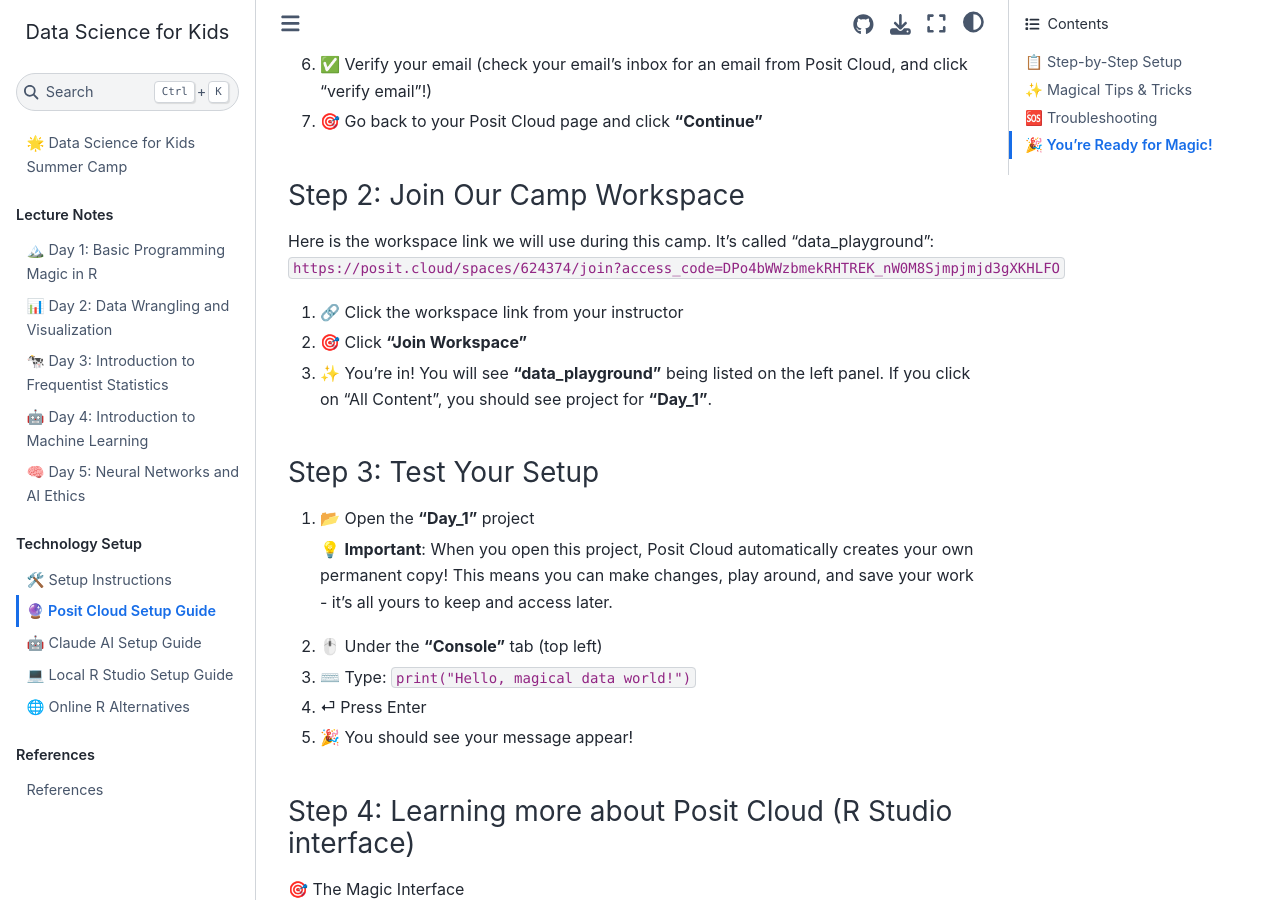
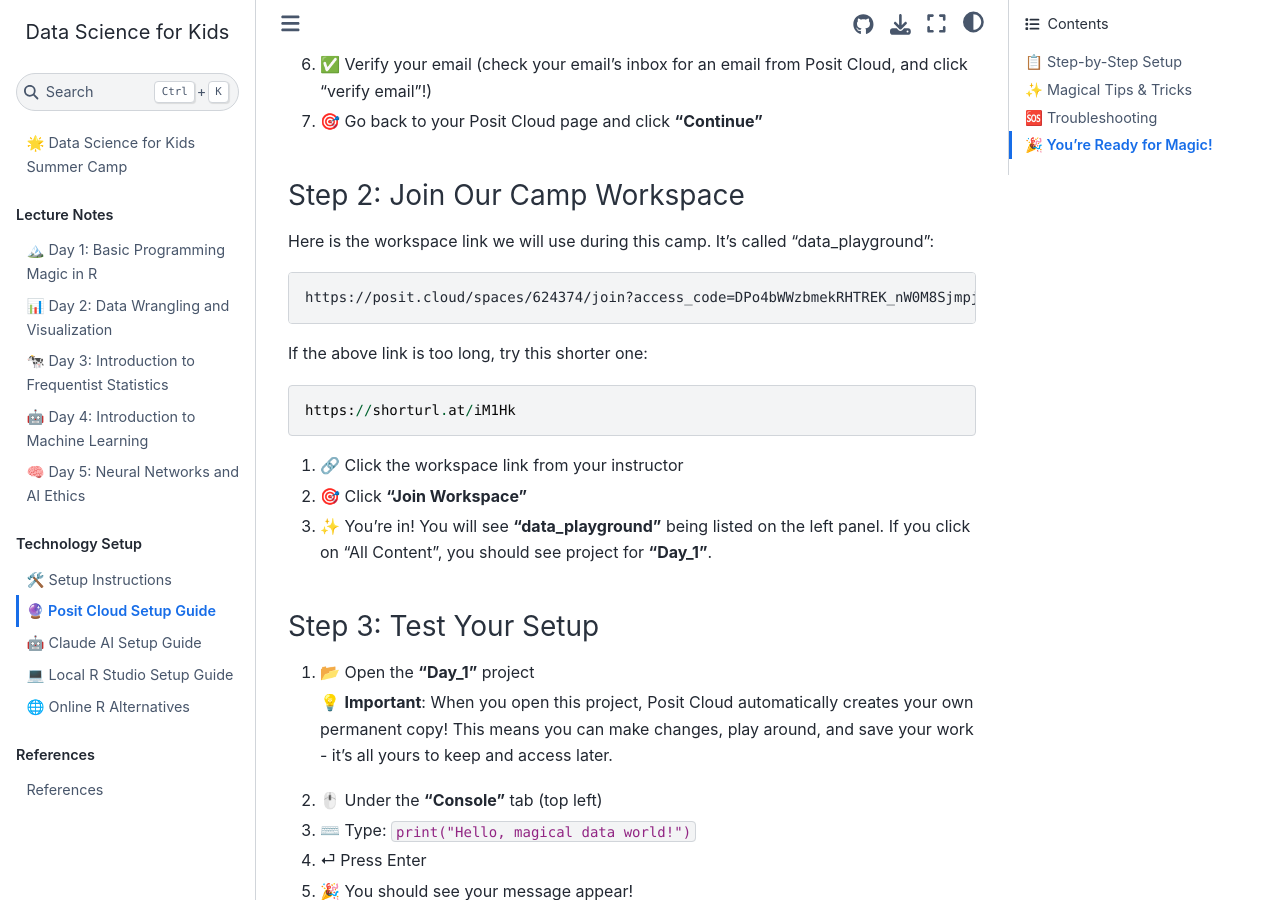
Before and after one commit to skysheng7/data_science_for_kids, a Jupyter Book: the page built from docs/setup/posit-cloud-setup.md, in a window 1280 px wide and 900 px high, scrolled down 541 px. Built offline with Jupyter Book 1.0.4 settings and Sphinx 7.4.7 and the Sphinx Book theme 1.1.4, drawn with Linux system fonts in a browser that asks for light colours.

Commit message:
add short link too

````diff
--- a/docs/setup/posit-cloud-setup.md
+++ b/docs/setup/posit-cloud-setup.md
@@ -23,7 +23,14 @@
 ### Step 2: Join Our Camp Workspace
 
 Here is the workspace link we will use during this camp. It's called "data_playground":
-`https://posit.cloud/spaces/624374/join?access_code=DPo4bWWzbmekRHTREK_nW0M8Sjmpjmjd3gXKHLFO`
+```
+https://posit.cloud/spaces/624374/join?access_code=DPo4bWWzbmekRHTREK_nW0M8Sjmpjmjd3gXKHLFO`
+```
+
+If the above link is too long, try this shorter one:
+```
+https://shorturl.at/iM1Hk
+```
 
 1. 🔗 Click the workspace link from your instructor
 2. 🎯 Click **"Join Workspace"**
````
